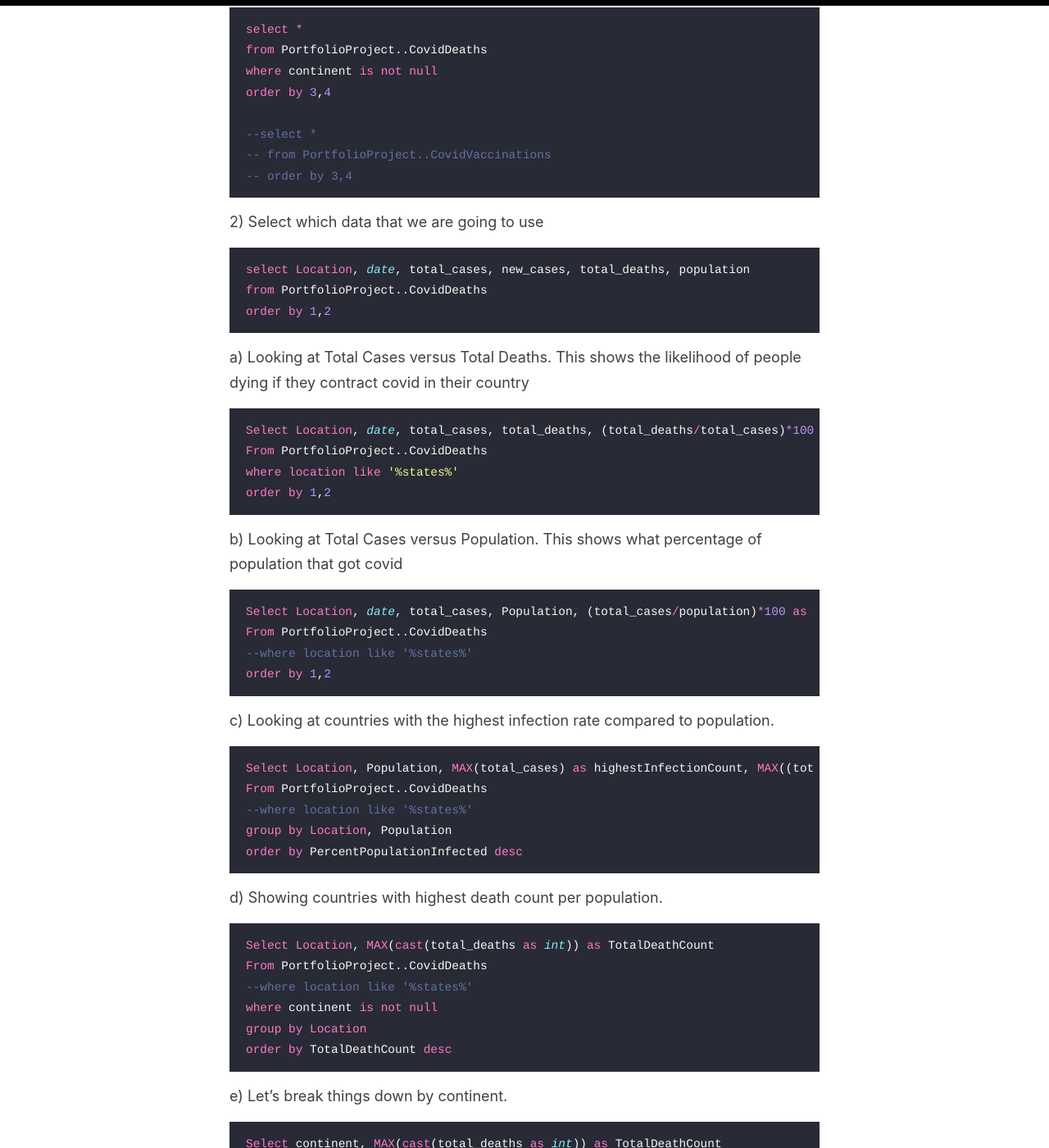
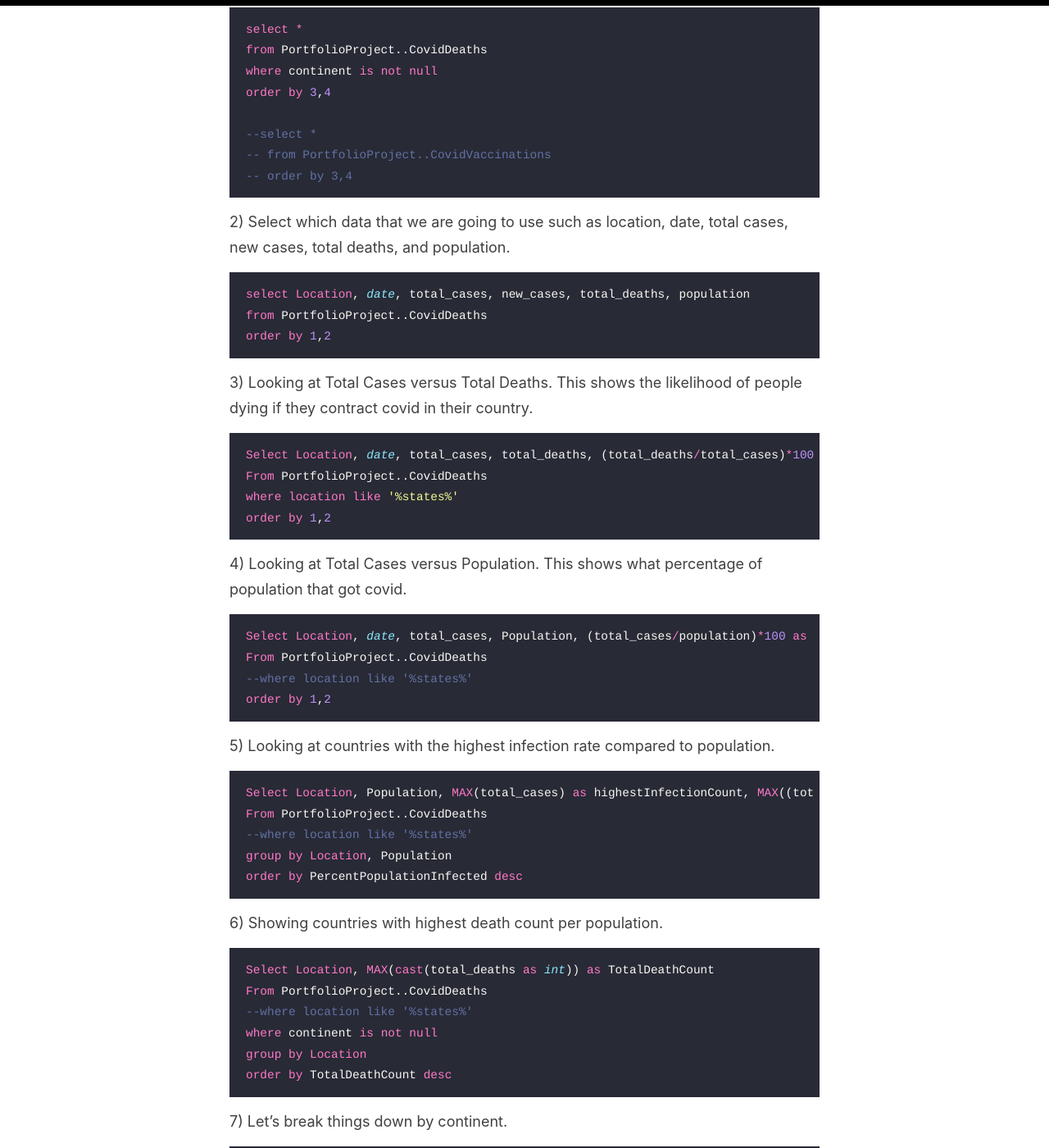
Before and after one commit to imanazmi/squidge, a Jekyll site: the page built from _posts/2024-04-17-dataexploration-sql.md, in a window 1280 px wide and 1400 px high, scrolled down 750 px. Shown: the whole window at 82% size. Built offline with Jekyll 4.4.1, drawn with Linux system fonts in a browser that asks for light colours; some of the changed text lies outside the part shown.

Commit message:
Update 2024-04-17-dataexploration-sql.md

````diff
--- a/_posts/2024-04-17-dataexploration-sql.md
+++ b/_posts/2024-04-17-dataexploration-sql.md
@@ -27,14 +27,14 @@ order by 3,4
 ```
 
 
-2) Select which data that we are going to use
+2) Select which data that we are going to use such as location, date, total cases, new cases, total deaths, and population.
 ```sql
 select Location, date, total_cases, new_cases, total_deaths, population
 from PortfolioProject..CovidDeaths
 order by 1,2
 ```
 
-a) Looking at Total Cases versus Total Deaths. This shows the likelihood of people dying if they contract covid in their country
+3) Looking at Total Cases versus Total Deaths. This shows the likelihood of people dying if they contract covid in their country.
 ```sql
 Select Location, date, total_cases, total_deaths, (total_deaths/total_cases)*100 as DeathPercentage
 From PortfolioProject..CovidDeaths
@@ -42,8 +42,7 @@ where location like '%states%'
 order by 1,2
 ```
 
-
-b) Looking at Total Cases versus Population. This shows what percentage of population that got covid
+4) Looking at Total Cases versus Population. This shows what percentage of population that got covid.
 ```sql
 Select Location, date, total_cases, Population, (total_cases/population)*100 as PercentPopulationInfected
 From PortfolioProject..CovidDeaths
@@ -51,7 +50,7 @@ From PortfolioProject..CovidDeaths
 order by 1,2
 ```
 
-c) Looking at countries with the highest infection rate compared to population.
+5) Looking at countries with the highest infection rate compared to population.
 ```sql
 Select Location, Population, MAX(total_cases) as highestInfectionCount, MAX((total_cases/population))*100 as PercentPopulationInfected
 From PortfolioProject..CovidDeaths
@@ -60,7 +59,7 @@ group by Location, Population
 order by PercentPopulationInfected desc
 ```
 
-d) Showing countries with highest death count per population.
+6) Showing countries with highest death count per population.
 ```sql
 Select Location, MAX(cast(total_deaths as int)) as TotalDeathCount
 From PortfolioProject..CovidDeaths
@@ -70,7 +69,7 @@ group by Location
 order by TotalDeathCount desc
 ```
 
-e) Let's break things down by continent.
+7) Let's break things down by continent.
 ```sql
 Select continent, MAX(cast(total_deaths as int)) as TotalDeathCount
 From PortfolioProject..CovidDeaths
````
Also changed, not shown: other parts of _posts/2024-04-17-dataexploration-sql.md (+8 -8 lines).
